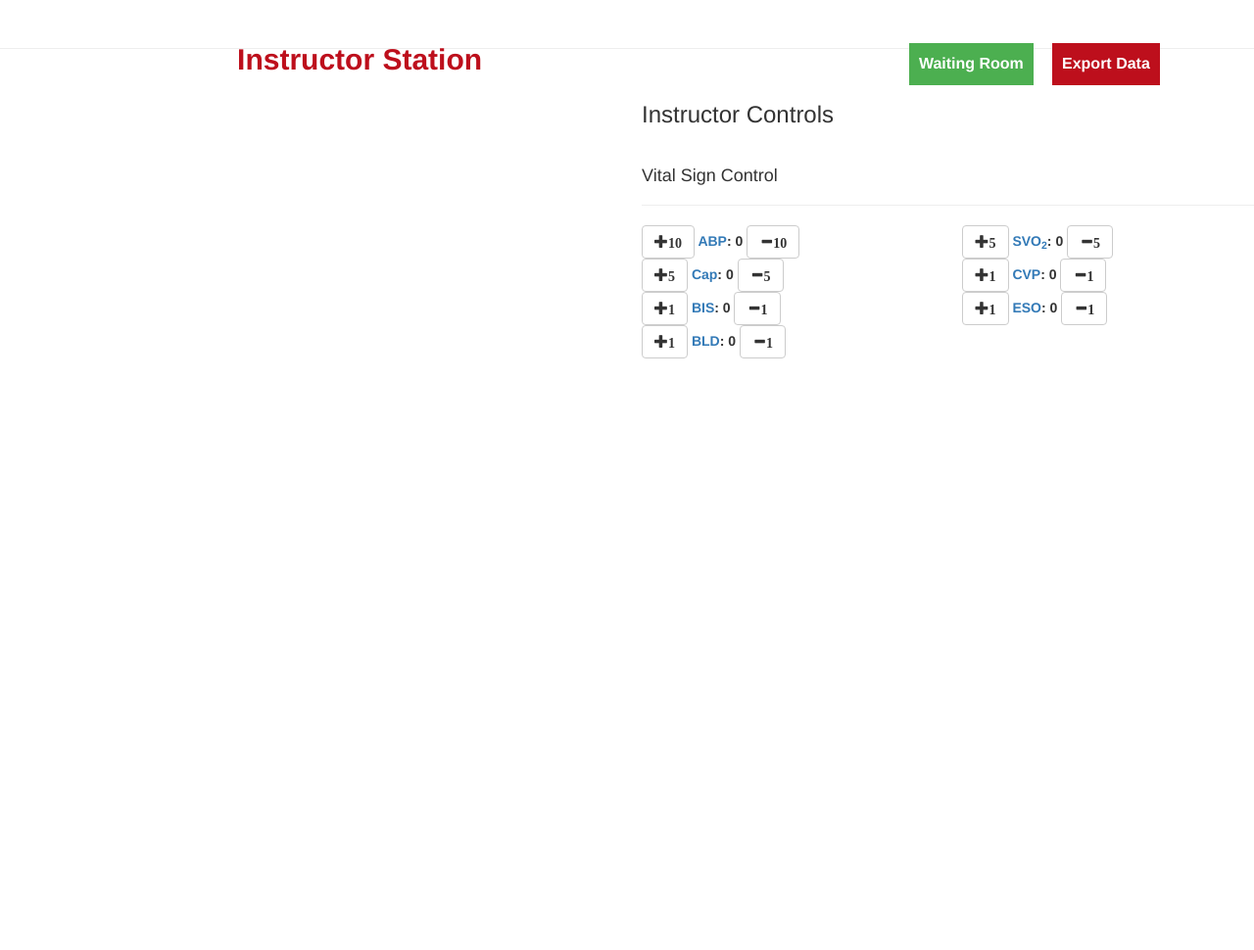
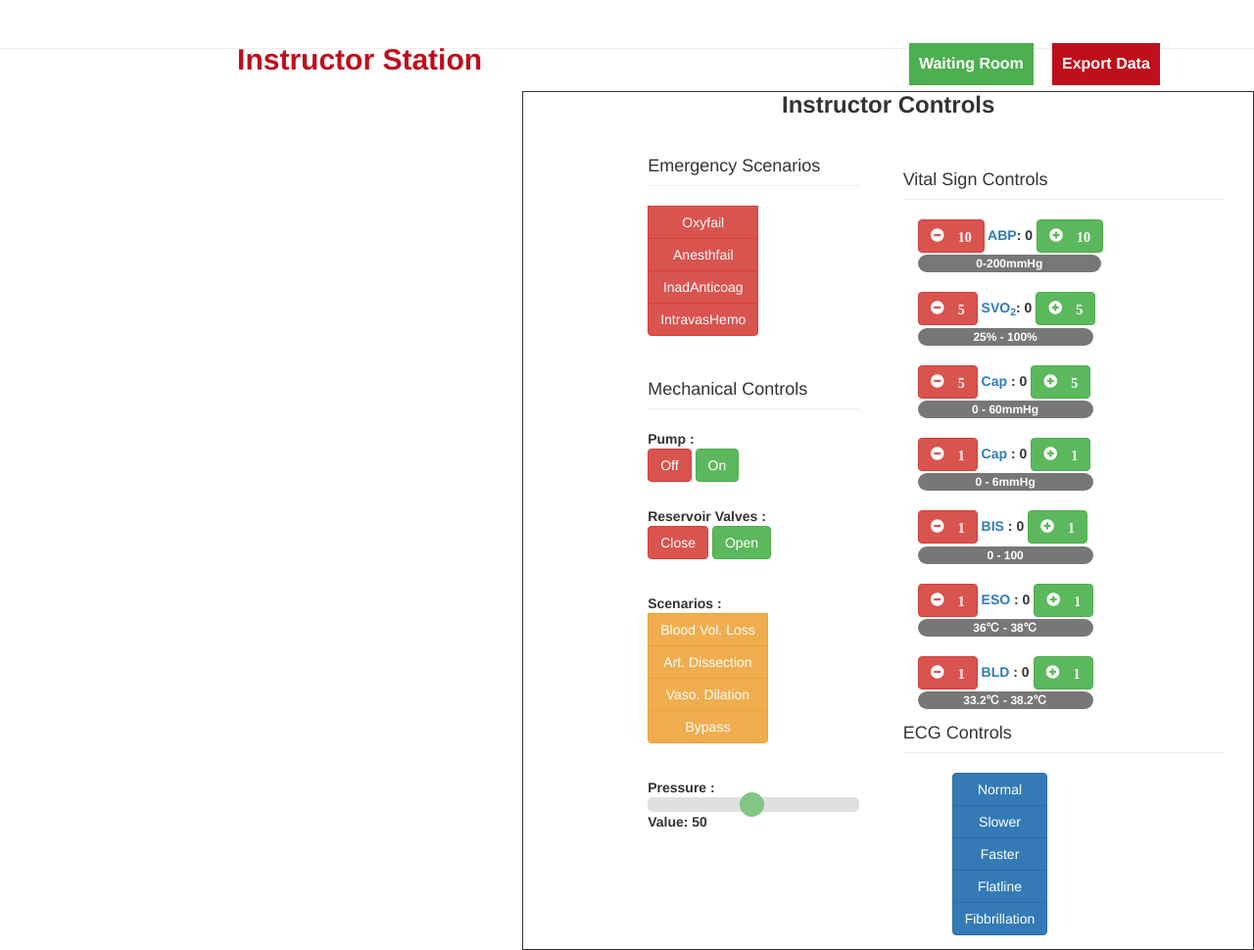
Before and after one commit to TheDriftingWind/PerfusionSimulation, a website: page public/index.html in a window 1280 px wide. Shown: the whole page at 98% size. Before the commit the page ends 800 px from the top, so only its background shows below. Drawn offline with nearby package versions, Linux system fonts and the light colour scheme; some packages are replaced by stand-ins of ours; no server answers; some icons are missing.

Commit message:
Merge remote-tracking branch 'origin/master'
# Conflicts:
#	public/app/views/instructorIncr.html

```diff
--- a/public/app/views/instructorIncr.html
+++ b/public/app/views/instructorIncr.html
@@ -35,64 +35,237 @@
 </div>
 <div class="page-header"></div>
 
-<dir class="col-lg-6 col-md-6">
-   <div class="incrBtn">
-   <div class="" style="text-align: left;">
-      <h3 style="margin-bottom: 0">Instructor Controls</h3>
+<div class="col-lg-12 col-md-12" style="">
+  <div class="col-lg-7 col-md-7" style="float:right;border-style: solid;
+border-width: 1px;">
+<div class="" style="text-align: center;">
+<h3 style="margin: 0;float:center;"><b>Instructor Controls</b></h3>
 </div>
-   <div class="page-header" style="text-align: left;">
-      <h4>Vital Sign Control</h4>
+<dir class="col-lg-6 col-md-6" style="float:right;">
+
+  <div class="incrBtn" style="float:right;">
+
+
+<div class="page-header" style="text-align: center;">
+  <h4 style="text-align:left;margin:0;">Vital Sign Controls</h4>
 </div>
 <script>
 $(document).ready(function(){
   $('[data-toggle="tooltip"]').tooltip();
 });
 </script>
-   <div class="row btn-row">
-      <div class="col-xs-6 col-sm-6 col-md-6 col-lg-6">
-         <button id="abpUp" class="btn btn-default incr-btn-style"><span class="glyphicon glyphicon-plus"><b>10</b></span></button>
+<!--<div class="row btn-row" style="float:right;">-->
+
+  <div class="col-xs-10 col-sm-10 col-md-10 col-lg-10" style="float:center; width:100%;">
+    <button id="abpUp" class="btn btn-danger incr-btn-style"><span class="glyphicon glyphicon-minus-sign"><b> 10</b></span></button>
     <!--<span class="tooltip">ABP</span>-->
-         <a href="#" data-toggle="tooltip" title="0 - 200mmHg">ABP</a>: <span id="abp">0</span>
-         <button id="abpDown" class="btn btn-default incr-btn-style"><span class="glyphicon glyphicon-minus"><b>10</b></span></button>
+    <a href="http://localhost:8080/#" data-toggle="tooltip" title="" data-original-title="Def.">ABP</a><span>: 0</span>
+    <button id="abpDown" class="btn btn-success incr-btn-style"><span class="glyphicon glyphicon-plus-sign"><b> 10</b></span></button>
+  <br>
+<div class="badge" style="width:63%;">0-200mmHg</div>
   </div>
-      <div class="col-xs-6 col-sm-6 col-md-6 col-lg-6">
-         <button id="svo2Up" class="btn btn-default incr-btn-style"><span class="glyphicon glyphicon-plus"><b>5</b></span></button>
+  <div class="col-xs-9 col-sm-9 col-md-9 col-lg-9" style="float:center;">
+    <br>
+    <button id="svo2Up" class="btn btn-danger incr-btn-style"><span class="glyphicon glyphicon-minus-sign"><b> 5</b></span></button>
   <!--  <span>SVO<sub>2</sub></span>-->
-         <a href="#" data-toggle="tooltip" title="25% - 100%">SVO<sub>2</sub></a>: <span id="svo2">0</span>
-         <button id="svo2Down" class="btn btn-default incr-btn-style"><span class="glyphicon glyphicon-minus"><b>5</b></span></button>
+    <a href="http://localhost:8080/#" data-toggle="tooltip" title="" data-original-title="25% - 100%">SVO<sub>2</sub></a><span>: 0</span>
+    <button id="svo2Down" class="btn btn-success incr-btn-style"><span class="glyphicon glyphicon-plus-sign"><b> 5</b></span></button>
+<div class="badge" style="width:83%;">25% - 100%</div>
+  </div>
+
+
+
+  <div class="col-xs-9 col-sm-9 col-md-9 col-lg-9" style="float:center;">
+    <br>
+    <button id="capUp" class="btn btn-danger incr-btn-style"><span class="glyphicon glyphicon-minus-sign"><b> 5</b></span></button>
+    <a href="http://localhost:8080/#" data-toggle="tooltip" title="" data-original-title="0 - 60mmHg">Cap</a><span> : 0</span>
+    <button id="capDown" class="btn btn-success incr-btn-style"><span class="glyphicon glyphicon-plus-sign"><b> 5</b></span></button>
+    <div class="badge" style="width:83%;">0 - 60mmHg</div>
+  </div>
+
+
+  <div class="col-xs-9 col-sm-9 col-md-9 col-lg-9" style="float:center;">
+    <br>
+    <button id="cvpUp" class="btn btn-danger incr-btn-style"><span class="glyphicon glyphicon-minus-sign"><b> 1</b></span></button>
+    <a href="http://localhost:8080/#" data-toggle="tooltip" title="" data-original-title="0 - 6mmHg">Cap</a><span> : 0</span>
+    <button id="cvpDown" class="btn btn-success incr-btn-style"><span class="glyphicon glyphicon-plus-sign"><b> 1</b></span></button>
+    <div class="badge" style="width:83%;">0 - 6mmHg</div>
+  </div>
+
+
+
+
+
+  <div class="col-xs-9 col-sm-9 col-md-9 col-lg-9" style="float:center;">
+    <br>
+    <button id="bisUp" class="btn btn-danger incr-btn-style"><span class="glyphicon glyphicon-minus-sign"><b> 1</b></span></button>
+    <a href="http://localhost:8080/#" data-toggle="tooltip" title="" data-original-title="0 - 100">BIS</a><span> : 0</span>
+    <button id="bisDown" class="btn btn-success incr-btn-style"><span class="glyphicon glyphicon-plus-sign"><b> 1</b></span></button>
+    <div class="badge" style="width:83%;">0 - 100</div>
+  </div>
+  <div class="col-xs-9 col-sm-9 col-md-9 col-lg-9" style="float:center;">
+    <br>
+    <button id="esoTempUp" class="btn btn-danger incr-btn-style"><span class="glyphicon glyphicon-minus-sign"><b> 1</b></span></button>
+    <a href="http://localhost:8080/#" data-toggle="tooltip" title="" data-original-title="36℃ - 38℃">ESO</a><span> : 0</span>
+    <button id="esoTempDown" class="btn btn-success incr-btn-style  "><span class="glyphicon glyphicon-plus-sign"><b> 1</b></span></button>
+    <div class="badge" style="width:83%;">36℃ - 38℃</div>
+  </div>
+
+
+
+
+
+  <div class="col-xs-9 col-sm-9 col-md-9 col-lg-9" style="float:center;margin-bottom:15px;">
+    <br>
+    <!--col-xs-6 col-sm-6 col-md-6 col-lg-6 col-xs-offset-3 col-sm-offset-3 col-md-offset-3 col-lg-offset-3-->
+    <button id="bladTempUp" class="btn btn-danger incr-btn-style"><span class="glyphicon glyphicon-minus-sign"><b> 1</b></span></button>
+    <a href="http://localhost:8080/#" data-toggle="tooltip" title="" data-original-title="33.2℃ - 38.2℃">BLD</a><span> : 0</span>
+    <button id="bladTempDown" class="btn btn-success incr-btn-style"><span class="glyphicon glyphicon-plus-sign"><b> 1</b></span></button>
+    <div class="badge" style="width:83%;">33.2℃ - 38.2℃</div>
+  </div>
+
+<br>
+<br>
+
+</div>
+
+
+<div>
+<div class="page-header" style="text-align: center;">
+<br>
+<br>
+  <h4 style="text-align:left;margin-bottom:0;">ECG Controls</h4>
+</div>
+<div class="btn-group-vertical" style="margin-left:50px;">
+<button type="button" class="btn btn-primary">Normal</button>
+<button type="button" class="btn btn-primary">Slower</button>
+<button type="button" class="btn btn-primary">Faster</button>
+<button type="button" class="btn btn-primary">Flatline</button>
+<button type="button" class="btn btn-primary">Fibbrillation</button>
+</div>
+
+
+</div>
+
+</dir>
+
+<div class="col-lg-6 col-md-6" style="float:right;">
+<div class="col-xs-9 col-sm-9 col-md-9 col-lg-9" style="float:right;margin-bottom:5px;">
+<div class="page-header" style="text-align: center;margin:0;">
+<br>
+<br>
+  <h4 style="text-align:left;margin:0;">Emergency Scenarios</h4>
+</div>
+<div class="btn-group-vertical" style="float:center;">
+<br>
+<button type="button" class="btn btn-danger">Oxyfail</button>
+<button type="button" class="btn btn-danger">Anesthfail</button>
+<button type="button" class="btn btn-danger">InadAnticoag</button>
+<button type="button" class="btn btn-danger">IntravasHemo</button>
+
 </div>
 </div>
-   <div class="row btn-row">
-      <div class="col-xs-6 col-sm-6 col-md-6 col-lg-6">
-         <button id="capUp" class="btn btn-default incr-btn-style"><span class="glyphicon glyphicon-plus"><b>5</b></span></button>
-         <a href="#" data-toggle="tooltip" title="0 - 60mmHg">Cap</a>: <span id="cap">0</span>
-         <button id="capDown" class="btn btn-default incr-btn-style"><span class="glyphicon glyphicon-minus"><b>5</b></span></button>
+
+<div class="col-xs-9 col-sm-9 col-md-9 col-lg-9" style="float:right;margin-bottom:5px;">
+
+
+<div class="page-header" style="text-align: left;">
+<h4 style="text-align:left;margin:0;">Mechanical Controls</h4>
 </div>
-      <div class="col-xs-6 col-sm-6 col-md-6 col-lg-6">
-         <button id="cvpUp" class="btn btn-default incr-btn-style"><span class="glyphicon glyphicon-plus"><b>1</b></span></button>
-         <a href="#" data-toggle="tooltip" title="0 - 6mmHg">CVP</a>: <span id="cvp">0</span>
-         <button id="cvpDown" class="btn btn-default incr-btn-style"><span class="glyphicon glyphicon-minus"><b>1</b></span></button>
+<!--col-xs-6 col-sm-6 col-md-6 col-lg-6 col-xs-offset-3 col-sm-offset-3 col-md-offset-3 col-lg-offset-3-->
+<span>Pump :</span>
+<br>
+<button class="btn btn-danger incr-btn-style">Off</button>
+<button class="btn btn-success incr-btn-style">On</button>
+</div>
+<div class="col-xs-9 col-sm-9 col-md-9 col-lg-9" style="float:right;margin-bottom:15px;">
+<br>
+<!--col-xs-6 col-sm-6 col-md-6 col-lg-6 col-xs-offset-3 col-sm-offset-3 col-md-offset-3 col-lg-offset-3-->
+<span>Reservoir Valves :</span>
+<br>
+<button class="btn btn-danger incr-btn-style">Close</button>
+<button class="btn btn-success incr-btn-style">Open</button>
+</div>
+<div class="col-xs-9 col-sm-9 col-md-9 col-lg-9" style="float:right;margin-bottom:15px;">
+<br>
+<div class="btn-group-vertical" style="margin-left:0;">
+<span>Scenarios :</span>
+<button type="button" class="btn btn-warning">Blood Vol. Loss</button>
+<button type="button" class="btn btn-warning">Art. Dissection</button>
+<button type="button" class="btn btn-warning">Vaso. Dilation</button>
+<button type="button" class="btn btn-warning">Bypass</button>
+
 </div>
 </div>
-   <div class="row btn-row">
-      <div class="col-xs-6 col-sm-6 col-md-6 col-lg-6">
-         <button id="bisUp" class="btn btn-default incr-btn-style"><span class="glyphicon glyphicon-plus"><b>1</b></span></button>
-         <a href="#" data-toggle="tooltip" title="0 - 100">BIS</a>: <span id="bis">0</span>
-         <button id="bisDown" class="btn btn-default incr-btn-style"><span class="glyphicon glyphicon-minus"><b>1</b></span></button>
+<div class="col-xs-9 col-sm-9 col-md-9 col-lg-9" style="float:right;margin-bottom:15px;">
+<br>
+<!--col-xs-6 col-sm-6 col-md-6 col-lg-6 col-xs-offset-3 col-sm-offset-3 col-md-offset-3 col-lg-offset-3-->
+<span>Pressure :</span>
+<br>
+
+<meta name="viewport" content="width=device-width, initial-scale=1">
+<style>
+.slidecontainer {
+  width: 100%;
+}
+
+.slider {
+  -webkit-appearance: none;
+  width: 100%;
+  height: 15px;
+  border-radius: 5px;
+  background: #d3d3d3;
+  outline: none;
+  opacity: 0.7;
+  -webkit-transition: .2s;
+  transition: opacity .2s;
+}
+
+.slider:hover {
+  opacity: 1;
+}
+
+.slider::-webkit-slider-thumb {
+  -webkit-appearance: none;
+  appearance: none;
+  width: 25px;
+  height: 25px;
+  border-radius: 50%;
+  background: #4CAF50;
+  cursor: pointer;
+}
+
+.slider::-moz-range-thumb {
+  width: 25px;
+  height: 25px;
+  border-radius: 50%;
+  background: #4CAF50;
+  cursor: pointer;
+}
+</style>
+
+
+
+
+
+<div class="" "slidecontainer"="">
+<input type="range" min="1" max="100" value="50" class="slider" id="myRange">
+<p>Value: <span id="demo">50</span></p>
 </div>
-      <div class="col-xs-6 col-sm-6 col-md-6 col-lg-6">
-         <button id="esoTempUp" class="btn btn-default incr-btn-style"><span class="glyphicon glyphicon-plus"><b>1</b></span></button>
-         <a href="#" data-toggle="tooltip" title="36℃ - 38℃">ESO</a>: <span id="eso">0</span>
-         <button id="esoTempDown" class="btn btn-default incr-btn-style  "><span class="glyphicon glyphicon-minus"><b>1</b></span></button>
+
+<script>
+var slider = document.getElementById("myRange");
+var output = document.getElementById("demo");
+output.innerHTML = slider.value;
+
+slider.oninput = function() {
+output.innerHTML = this.value;
+}
+</script>
+
 </div>
 </div>
-   <div class="row btn-row">
-      <div class="col-xs-6 col-sm-6 col-md-6 col-lg-6">
-         <!--col-xs-6 col-sm-6 col-md-6 col-lg-6 col-xs-offset-3 col-sm-offset-3 col-md-offset-3 col-lg-offset-3-->
-         <button id="bladTempUp" class="btn btn-default incr-btn-style"><span class="glyphicon glyphicon-plus"><b>1</b></span></button>
-         <a href="#" data-toggle="tooltip" title="33.2℃ - 38.2℃">BLD</a>: <span id="bld">0</span>
-         <button id="bladTempDown" class="btn btn-default incr-btn-style"><span class="glyphicon glyphicon-minus"><b>1</b></span></button>
 </div>
-</dir>
+
 </div>
 <script src="../js/sessionSocket.js"></script>
```
Lines whose indentation alone changed are shown as unchanged.
